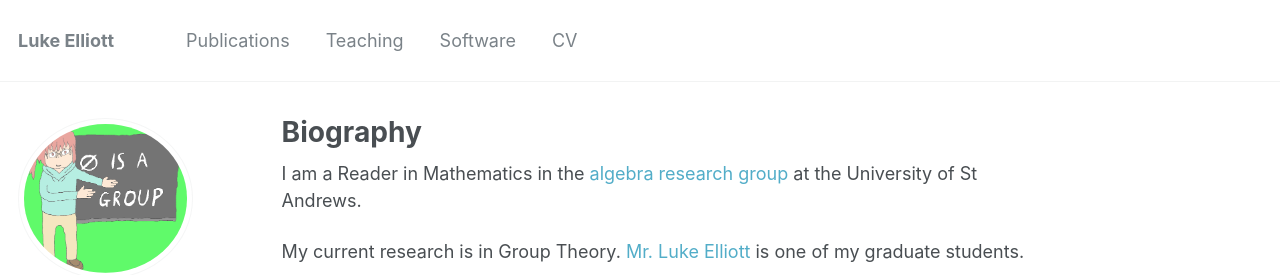
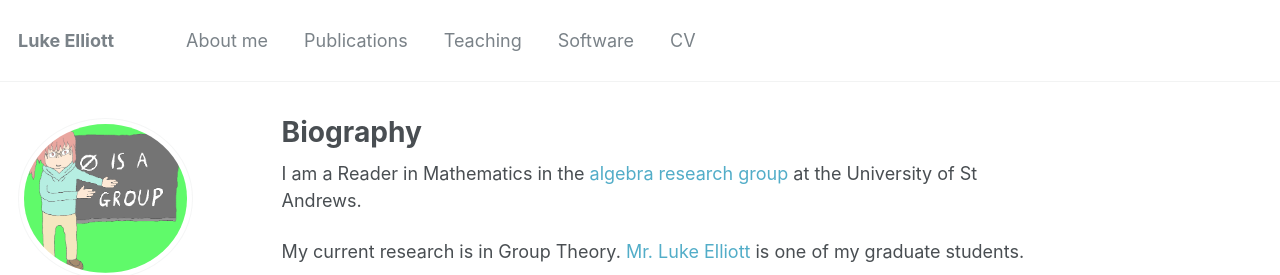
Before and after one commit to loeksnokes/Bleak, a Jekyll site: the page built from _pages/about.md, in a window 1280 px wide. Shown: the top 275 px of the page. Built offline with Jekyll 4.4.1, drawn with Linux system fonts in a browser that asks for light colours; formulas are drawn with MathJax 3.

Commit message:
Update navigation.yml

```diff
--- a/_data/navigation.yml
+++ b/_data/navigation.yml
@@ -1,5 +1,8 @@
 # main links links
 main:
+  - title: "About me"
+    url: /about/
+
   - title: "Publications"
     url: /publications/
 
@@ -10,4 +13,4 @@ main:
     url: /software/
 
   - title: "CV"
-    url: /files/CV_Luke_Elliott.pdf
+    url: /files/CV_Collin_Bleak.pdf
```
